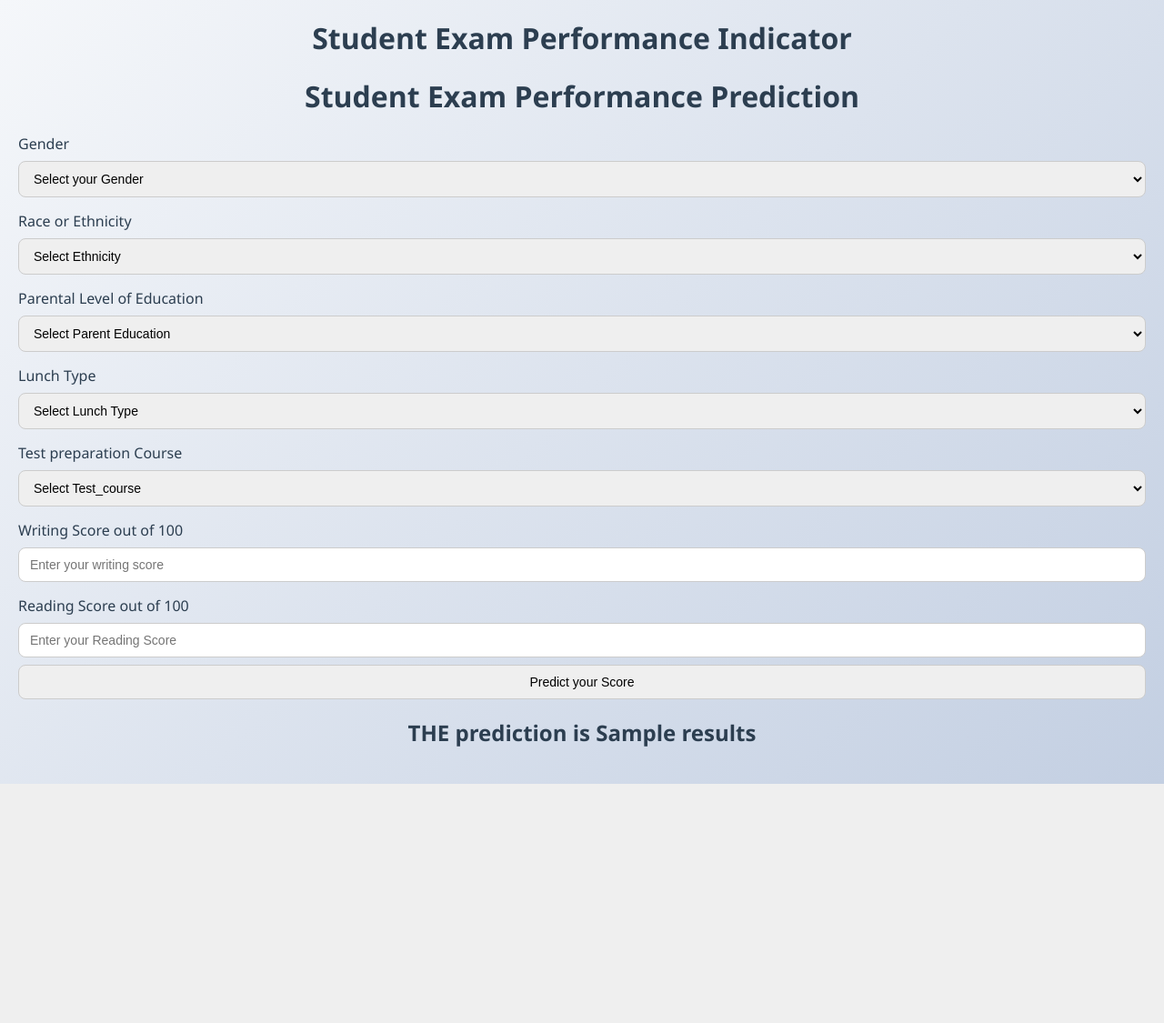
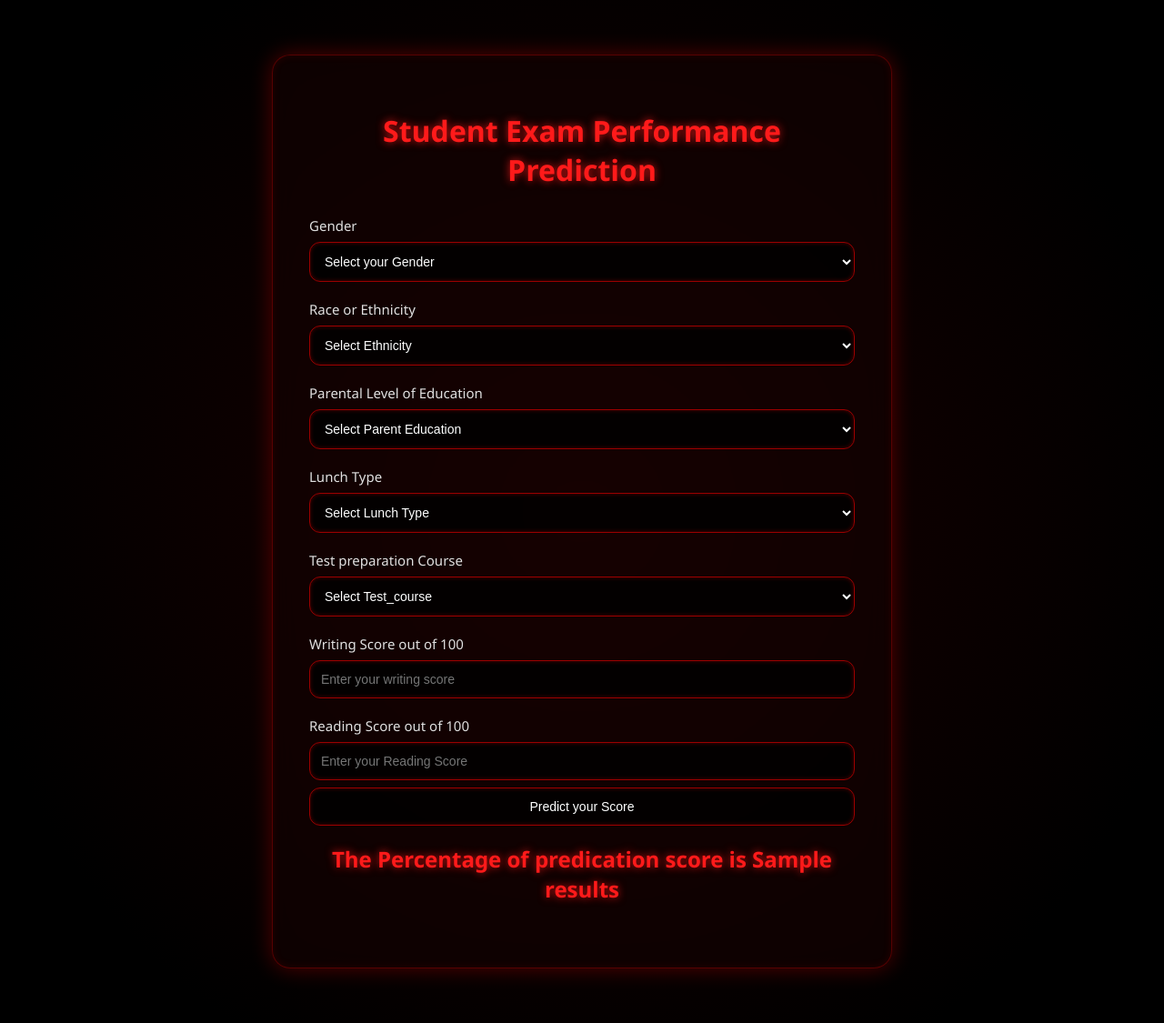
Before and after one commit to Suparnnayak/MLproject, a Flask app: template templates/home.html in a window 1280 px wide. Shown: the whole page at 91% size. Before the commit the page ends 862 px from the top, so only its background shows below. Run offline with Flask 3, Linux system fonts and the light colour scheme; the template is opened without the code that fills it: most values are stand-ins (such as "Sample title", 1, 10 or a date in 2020).

Commit message:
CSS impprovement

```diff
--- a/static/style.css
+++ b/static/style.css
@@ -1,78 +1,116 @@
-/* General body styling */
+/* Full-screen glossy black-red background */
 body {
-  font-family: 'Segoe UI', Tahoma, Geneva, Verdana, sans-serif;
-  background: linear-gradient(135deg, #f5f7fa, #c3cfe2);
-  color: #333;
-  padding: 20px;
   margin: 0;
+  padding: 0;
+  font-family: 'Segoe UI', sans-serif;
+  background: radial-gradient(circle at center, #1a0000, #000000 80%);
+  color: #f2f2f2;
+  min-height: 100vh;
+  display: block;
+  overflow-x: hidden;
+  overflow-y: auto; /* allow scrolling if needed */
+  box-sizing: border-box;
 }
 
-/* Container for the form */
-.container {
-  max-width: 600px;
-  background: white;
-  margin: 40px auto;
-  padding: 30px;
-  border-radius: 15px;
-  box-shadow: 0 8px 16px rgba(0,0,0,0.1);
+.wrapper {
+  min-height: 100vh;
+  display: flex;
+  justify-content: center;
+  align-items: center; /* center vertically */
+  padding: 60px 20px;   /* top and bottom padding to avoid clipping */
+  box-sizing: border-box;
 }
 
-/* Headings */
+/* Shiny glass container */
+.container {
+  background: rgba(20, 2, 2, 0.6);
+  border: 1px solid rgba(255, 0, 0, 0.3);
+  backdrop-filter: blur(15px);
+  -webkit-backdrop-filter: blur(15px);
+  padding: 40px;
+  border-radius: 20px;
+  width: 90%;
+  max-width: 600px;
+  box-shadow: 0 0 25px rgba(255, 0, 0, 0.3), inset 0 0 10px rgba(255, 0, 0, 0.1);
+}
+
+/* Headers with neon red glow */
 h1, h2 {
   text-align: center;
-  color: #2c3e50;
-  margin-bottom: 20px;
+  color: #ff1a1a;
+  font-weight: 700;
+  margin-bottom: 30px;
+  text-shadow: 0 0 10px rgba(255, 26, 26, 0.8);
 }
 
-/* Input labels and fields */
+/* Form labels */
 label {
   display: block;
-  margin-top: 15px;
-  font-weight: 500;
-  color: #2c3e50;
+  margin-top: 20px;
+  font-size: 15px;
+  color: #e0e0e0;
 }
 
+/* Inputs and dropdowns */
 input, select {
   width: 100%;
-  padding: 10px 12px;
+  padding: 12px;
+  border-radius: 12px;
+  border: 1px solid #990000;
+  background: rgba(0, 0, 0, 0.8);
+  color: #ffffff;
   margin-top: 8px;
-  border: 1px solid #ccc;
-  border-radius: 8px;
-  box-sizing: border-box;
   font-size: 14px;
+  box-shadow: inset 0 0 5px rgba(255, 0, 0, 0.3);
+  transition: all 0.3s ease;
 }
 
-/* Button styling */
+input:focus, select:focus {
+  outline: none;
+  border-color: #ff1a1a;
+  box-shadow: 0 0 8px rgba(255, 0, 0, 0.6);
+}
+
+/* Glowing red button */
 button {
-  background-color: #3498db;
+  margin-top: 30px;
+  width: 100%;
+  padding: 14px;
+  background: linear-gradient(to right, #ff1a1a, #cc0000);
   color: white;
-  padding: 12px 20px;
-  margin-top: 20px;
+  font-size: 16px;
+  font-weight: bold;
   border: none;
-  border-radius: 8px;
-  width: 100%;
-  font-size: 16px;
+  border-radius: 14px;
   cursor: pointer;
-  transition: 0.3s;
+  box-shadow: 0 0 12px rgba(255, 0, 0, 0.4);
+  transition: all 0.3s ease-in-out;
 }
 
 button:hover {
-  background-color: #2980b9;
+  background: linear-gradient(to right, #ff4d4d, #e60000);
+  box-shadow: 0 0 18px rgba(255, 0, 0, 0.6);
+  transform: scale(1.03);
 }
 
-/* Prediction result */
+/* Result box with red border-glow */
 .result {
+  margin-top: 30px;
+  padding: 20px;
+  background: rgba(255, 0, 0, 0.05);
+  border: 1px solid rgba(255, 0, 0, 0.4);
+  border-radius: 14px;
   text-align: center;
-  font-size: 20px;
+  font-size: 18px;
+  color: #ff8080;
   font-weight: bold;
-  margin-top: 25px;
-  color: #27ae60;
+  box-shadow: 0 0 10px rgba(255, 0, 0, 0.2);
 }
 
-/* Footer */
+/* Small footer if needed */
 .footer {
   text-align: center;
-  margin-top: 40px;
-  font-size: 14px;
-  color: #888;
+  margin-top: 20px;
+  font-size: 13px;
+  color: #777;
 }
--- a/templates/home.html
+++ b/templates/home.html
@@ -5,8 +5,10 @@
 </head>
 
 
+  <div class="wrapper">
+    <div class="container">
+
     <div class="login">
-       <h1>Student Exam Performance Indicator</h1>
 
        <form action="{{ url_for('predict_datapoint')}}" method="post">
         <h1>
@@ -110,7 +112,10 @@
         </div>
     </form>
     <h2>
-       THE  prediction is {{results}}
+       The  Percentage of predication score is  {{results}}
     </h2>
-   <body>
+
+    </div>
+  </div>
+</body>
 </html>
```
